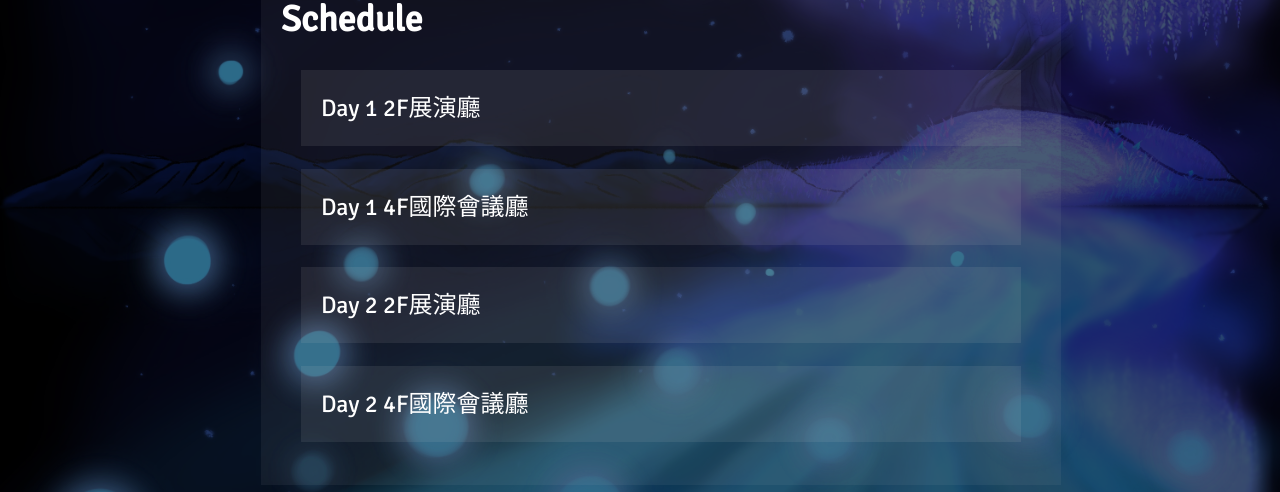
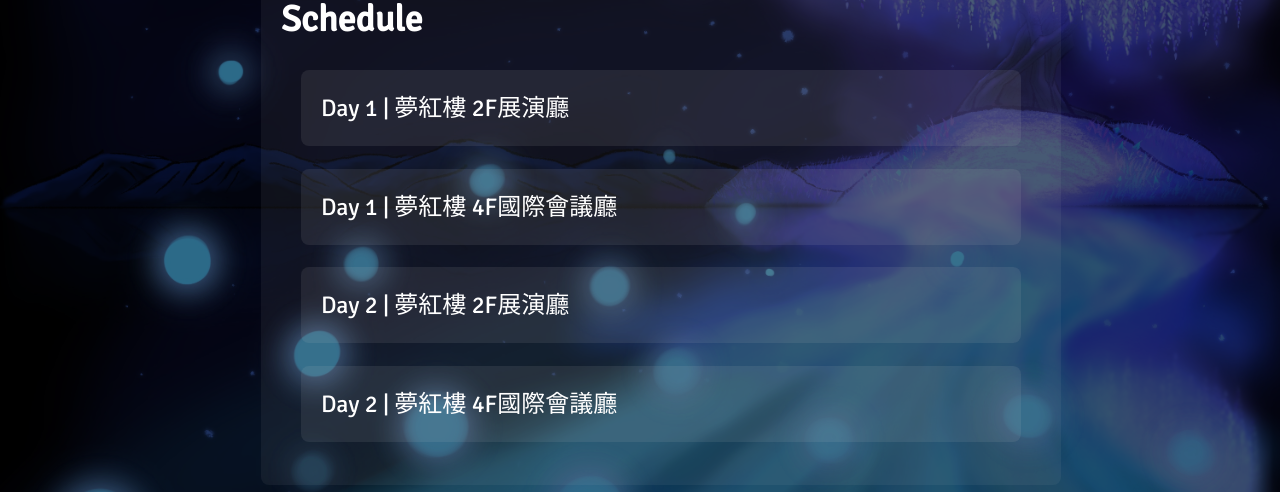
Before and after one commit to ckmsc39th/ckmsc39th.github.io, a Vue app: page /schedule in a window 1280 px wide. Shown: the part 213-705 px from the top of the page. Built offline with nearby package versions, Linux system fonts and the light colour scheme; a web font is replaced by a local one.

Commit message:
minor issues fixed

```diff
--- a/src/style.css
+++ b/src/style.css
@@ -25,6 +25,7 @@
     font-family: "cwTeXYen", Signika, "Segoe UI", sans-serif;
     color: #fff;
     background-color: rgba(191, 191, 191, 0.07);
+    border-radius: 0.5em;
 }
 
 .div-page{
@@ -32,6 +33,7 @@
     margin: 3% auto;
     padding: 20px;
     background-color: rgba(191, 191, 191, 0.1);
+    border-radius: 0.5em;
 }
 
 .return-btn {
--- a/src/views/About.vue
+++ b/src/views/About.vue
@@ -77,9 +77,9 @@ const teammateList = [
   },
   {
     id: 4,
-    name: "謝秉辰",
+    name: "謝秉宸",
     position: "非網管空降支援",
-    intro: "餅神。",
+    intro: "超弱。",
     photo: "/team/xie.jpg",
   },
 ];
@@ -91,8 +91,6 @@ const invitationLetter = "invitationLetter.png";
 .music-mv,
 ul {
   list-style: none;
-  margin: 0;
-  padding: 0;
 }
 
 li {
@@ -119,6 +117,7 @@ li {
   height: auto;
   display: block;
   margin: 20px 0;
+  border-radius: 0.25em;
 }
 .team-member-list {
   display: flex;
--- a/src/views/Home.vue
+++ b/src/views/Home.vue
@@ -88,6 +88,7 @@ const sendEmail = () => {
   height: auto;
   display: block;
   margin-bottom: 20px;
+  border-radius: 0.25em;
 }
 
 .event-info .time-location {
--- a/src/views/Schedule.vue
+++ b/src/views/Schedule.vue
@@ -3,22 +3,22 @@
     <h1>Schedule</h1>
     <div class="div-page">
       <router-link :to="{ name: 'Day1-2F' }" class="sublink"
-        >Day 1 2F展演廳</router-link
+        >Day 1 | 夢紅樓 2F展演廳</router-link
       >
     </div>
     <div class="div-page">
       <router-link :to="{ name: 'Day1-4F' }" class="sublink"
-        >Day 1 4F國際會議廳</router-link
+        >Day 1 | 夢紅樓 4F國際會議廳</router-link
       >
     </div>
     <div class="div-page">
       <router-link :to="{ name: 'Day2-2F' }" class="sublink"
-        >Day 2 2F展演廳</router-link
+        >Day 2 | 夢紅樓 2F展演廳</router-link
       >
     </div>
     <div class="div-page">
       <router-link :to="{ name: 'Day2-4F' }" class="sublink"
-        >Day 2 4F國際會議廳</router-link
+        >Day 2 | 夢紅樓 4F國際會議廳</router-link
       >
     </div>
   </div>
--- a/src/views/ScheduleChild1.vue
+++ b/src/views/ScheduleChild1.vue
@@ -1,6 +1,8 @@
 <template>
   <div class="tab-page d1-2f">
-    <h2>Day 1 2F展演廳</h2>
+    <h1>Schedule</h1>
+    <h2>Day 1 | 夢紅樓 2F展演廳</h2>
+
     <div class="div-page">
       <table>
         <tr>
--- a/src/views/ScheduleChild2.vue
+++ b/src/views/ScheduleChild2.vue
@@ -1,7 +1,9 @@
 <template>
   <div class="tab-page d1-4f">
-    <h2>Day 1 4F國際會議廳</h2>
+    <h1>Schedule</h1>
+    <h2>Day 1 | 夢紅樓 4F國際會議廳</h2>
 
+    <div class="div-page">
       <table>
         <tr>
           <th>Mark</th>
@@ -14,6 +16,7 @@
           <td>{{ group.time }}</td>
         </tr>
       </table>
+    </div>
 
     <div class="return-btn">
       <router-link :to="{ name: 'Schedule' }" class="link"
--- a/src/views/ScheduleChild3.vue
+++ b/src/views/ScheduleChild3.vue
@@ -1,7 +1,9 @@
 <template>
   <div class="tab-page d2-2f">
-    <h2>Day 2 2F展演廳</h2>
+    <h1>Schedule</h1>
+    <h2>Day 2 | 夢紅樓 2F展演廳</h2>
 
+    <div class="div-page">
       <table>
         <tr>
           <th>Mark</th>
@@ -14,6 +16,7 @@
           <td>{{ group.time }}</td>
         </tr>
       </table>
+    </div>
 
     <div class="return-btn">
       <router-link :to="{ name: 'Schedule' }" class="link"
--- a/src/views/ScheduleChild4.vue
+++ b/src/views/ScheduleChild4.vue
@@ -1,7 +1,9 @@
 <template>
   <div class="tab-page d2-4f">
-    <h2>Day 2 4F國際會議廳</h2>
+    <h1>Schedule</h1>
+    <h2>Day 2 | 夢紅樓 4F國際會議廳</h2>
 
+    <div class="div-page">
       <table>
         <tr>
           <th>Mark</th>
@@ -14,6 +16,8 @@
           <td>{{ group.time }}</td>
         </tr>
       </table>
+    </div>
+
 
     <div class="return-btn">
       <router-link :to="{ name: 'Schedule' }" class="link"
```
Lines whose indentation alone changed are shown as unchanged.
